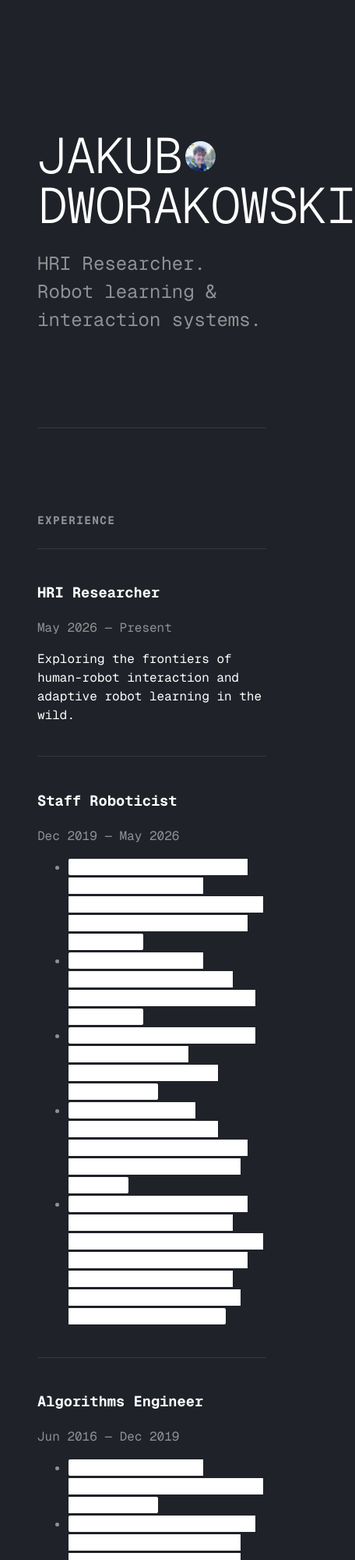
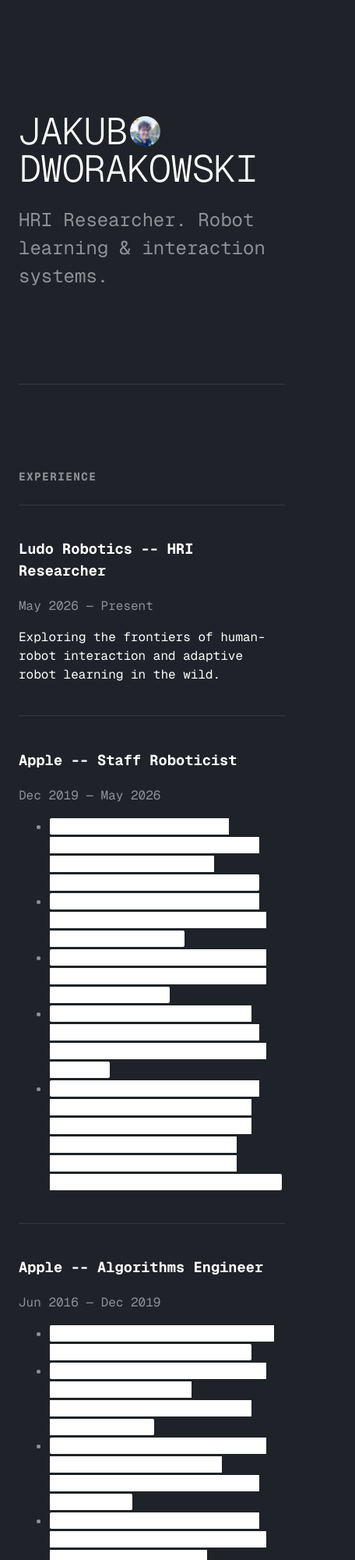
Before and after one commit to tehjakub/personal-site, a plain HTML site: page index.html in a window 390 px wide. Shown: the top 2000 px of the page at 78% size, 456 px wide, since content can reach past the window. Drawn offline with nearby package versions, Linux system fonts and the light colour scheme.

Commit message:
Update
Signed-off-by: Jakub Dworakowski <iamjdworakowski@gmail.com>

```diff
--- a/index.html
+++ b/index.html
@@ -31,7 +31,13 @@
   @media (max-width: 768px) { .grid { grid-template-columns: 1fr; } }
   .redact { color: transparent; background: #ffffff; cursor: pointer; transition: color 0.2s; border-radius: 2px; }
   .redact:hover { color: var(--text); background: transparent; }
+  .redact-hint { font-size: 0.7rem; color: var(--accent); margin-top: 8px; font-style: italic; display: none; }
+  @media (pointer: coarse) { .redact-hint { display: block; } }
   .exp-item { padding: 24px 0; border-top: 1px solid var(--border); }
+  @media (max-width: 600px) {
+    main { padding: 24px; }
+    h1 { font-size: 3rem; }
+  }
   .project-grid { display: grid; grid-template-columns: repeat(auto-fill, minmax(300px, 1fr)); gap: 24px; }
   .card { border: 1px solid var(--border); padding: 24px; }
   .card h3 { margin: 0 0 12px; font-weight: 400; font-size: 1.2rem; }
@@ -51,12 +57,12 @@
     <section id="experience">
       <h2>EXPERIENCE</h2>
       <div class="exp-item">
-        <h3>HRI Researcher</h3>
+        <h3>Ludo Robotics -- HRI Researcher</h3>
         <p>May 2026 — Present</p>
         <p style="color: var(--text); margin-top: 8px;">Exploring the frontiers of human-robot interaction and adaptive robot learning in the wild.</p>
       </div>
       <div class="exp-item">
-        <h3>Staff Roboticist</h3>
+        <h3>Apple -- Staff Roboticist</h3>
         <p>Dec 2019 — May 2026</p>
         <ul style="color: var(--muted); margin-top: 8px;">
           <li><span class="redact">Built a ~100MB language-conditioned action retrieval model for human-device interaction (~70% accuracy).</span></li>
@@ -65,9 +71,10 @@
           <li><span class="redact">Produced a state-estimation stack for humans and objects using EKFs and discrete Bayes filters.</span></li>
           <li><span class="redact">Online controller tuning via genetic algorithm; SIMD 3×3 eigen solver; RRT expansion primitive with smoothness guarantees; binary-search collision checking (7× faster).</span></li>
         </ul>
+        <div class="redact-hint">Tap to reveal experience details</div>
       </div>
       <div class="exp-item">
-        <h3>Algorithms Engineer</h3>
+        <h3>Apple -- Algorithms Engineer</h3>
         <p>Jun 2016 — Dec 2019</p>
         <ul style="color: var(--muted); margin-top: 8px;">
           <li><span class="redact">Event-based camera calibration with real-time application.</span></li>
@@ -75,6 +82,7 @@
           <li><span class="redact">Occupancy-grid container with real-time memory-access guarantees and efficient CPU projection.</span></li>
           <li><span class="redact">Online lidar pipelines using Apple SIMD and Metal compute; header-only Metal/C++ compatibility library.</span></li>
         </ul>
+        <div class="redact-hint">Tap to reveal experience details</div>
       </div>
     </section>
 
```
Lines whose indentation alone changed are shown as unchanged.
